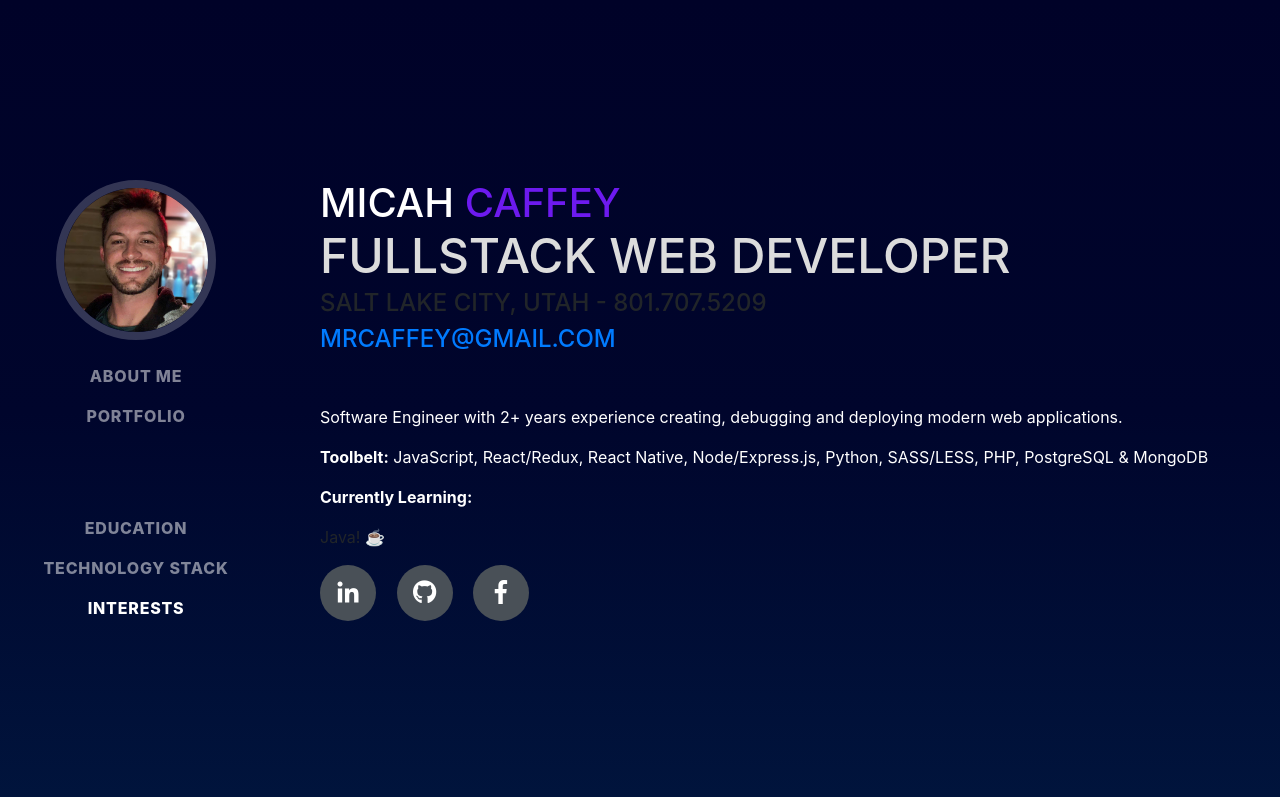
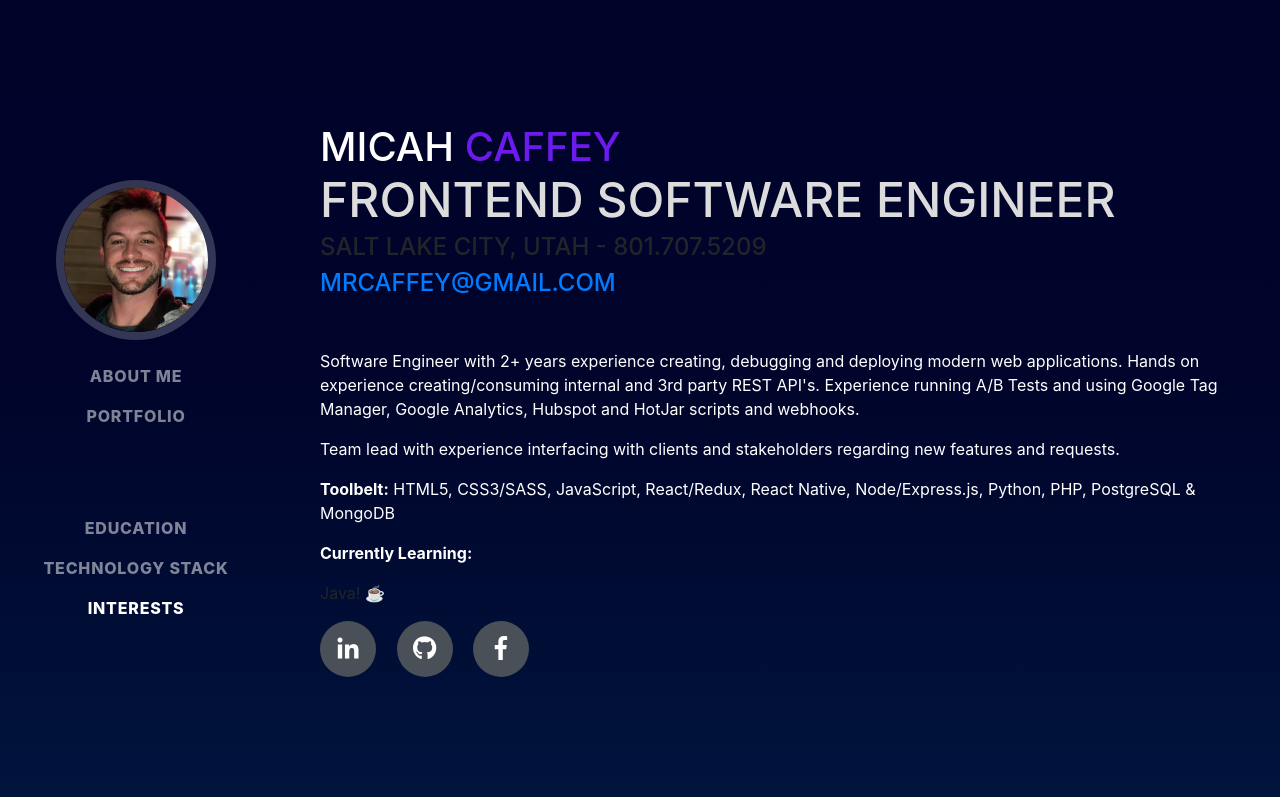
Before and after one commit to mrcaffey/mrcaffey.github.io, a website with bundled scripts: page index.html in a window 1280 px wide. Shown: the top 797 px of the page. Built offline with nearby package versions, Linux system fonts and the light colour scheme; a web font is replaced by a local one.

Commit message:
updaetd headline

```diff
--- a/index.html
+++ b/index.html
@@ -70,14 +70,18 @@
           <h1 style="color: white" class="mb-0">Micah
             <span style="color: #6d1aef" >Caffey</span>
           </h1>
-          <h3 style="font-size: 3rem; color: gainsboro" class="mb-0">Fullstack Web Developer
+          <h3 style="font-size: 3rem; color: gainsboro" class="mb-0">Frontend Software Engineer
             </h3>
           <div class="subheading mb-5">Salt Lake City, Utah - 801.707.5209
           <br/>
             <a href="mailto:mrcaffey@gmail.com">mrcaffey@gmail.com</a>
           </div>
-          <p style="color: white">Software Engineer with 2+ years experience creating, debugging and deploying modern web applications.</p>
-          <p style="color: white""><b>Toolbelt:</b> JavaScript, React/Redux, React Native, Node/Express.js, Python, SASS/LESS, PHP, PostgreSQL & MongoDB</p>
+          <p style="color: white">Software Engineer with 2+ years experience creating, debugging and deploying modern web applications. Hands on experience
+          creating/consuming internal and 3rd party REST API's. Experience running A/B Tests and using Google Tag Manager, Google Analytics, Hubspot and HotJar scripts and webhooks.
+          </p>
+          <p style="color: white">Team lead with experience interfacing with clients and stakeholders regarding new features and requests.</p>
+          <p style="color: white""><b>Toolbelt:</b> HTML5, CSS3/SASS, JavaScript, React/Redux, React Native, Node/Express.js, Python, PHP, PostgreSQL & MongoDB</p>
+          <p style="color: white">
           <p style="color: white""><b>Currently Learning:</b> <p>Java! ☕️</p>
           <div class="social-icons">
             <a href="https://www.linkedin.com/in/micah-caffey/">
```
